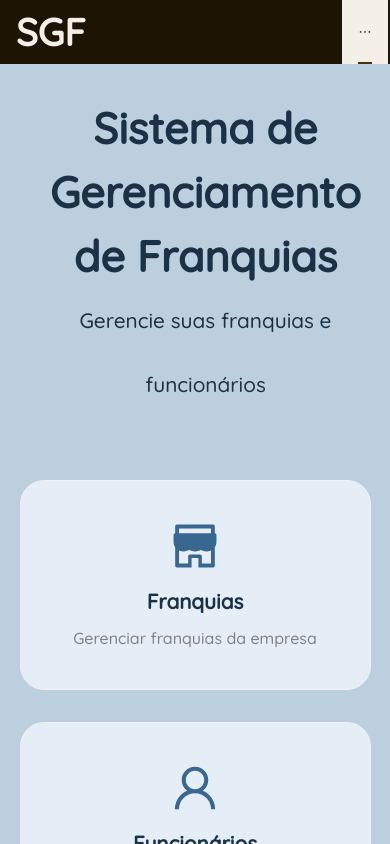
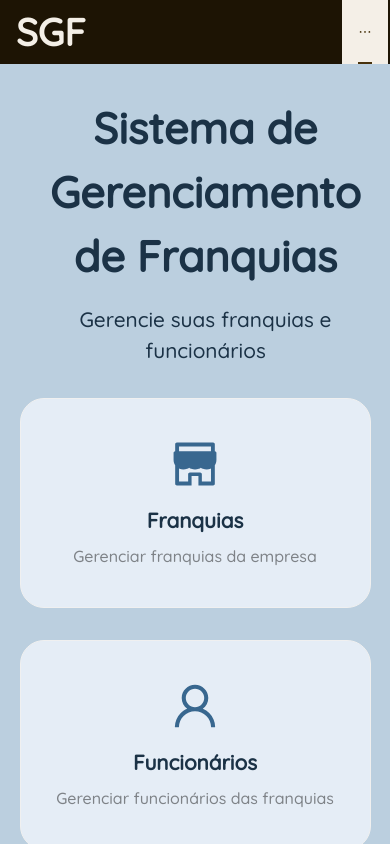
Before and after one commit to gabgon08/projeto-franquias, a Next.js app: page / in a window 390 px wide. Shown: the top 844 px of the page. Built offline with nearby package versions, Linux system fonts and the light colour scheme.

Commit message:
style: fix home page responsiveness

```diff
--- a/src/app/page.module.css
+++ b/src/app/page.module.css
@@ -48,3 +48,17 @@
     font-size: 1.3rem;
     font-weight: bold;
 }
+
+@media(max-width: 500px) {
+    .subtitle {
+        line-height: 1.5;
+    }
+
+    .header {
+        gap: 1rem;
+    }
+
+    .cardsContainer {
+        padding-top: 2rem;
+    }
+}
```
